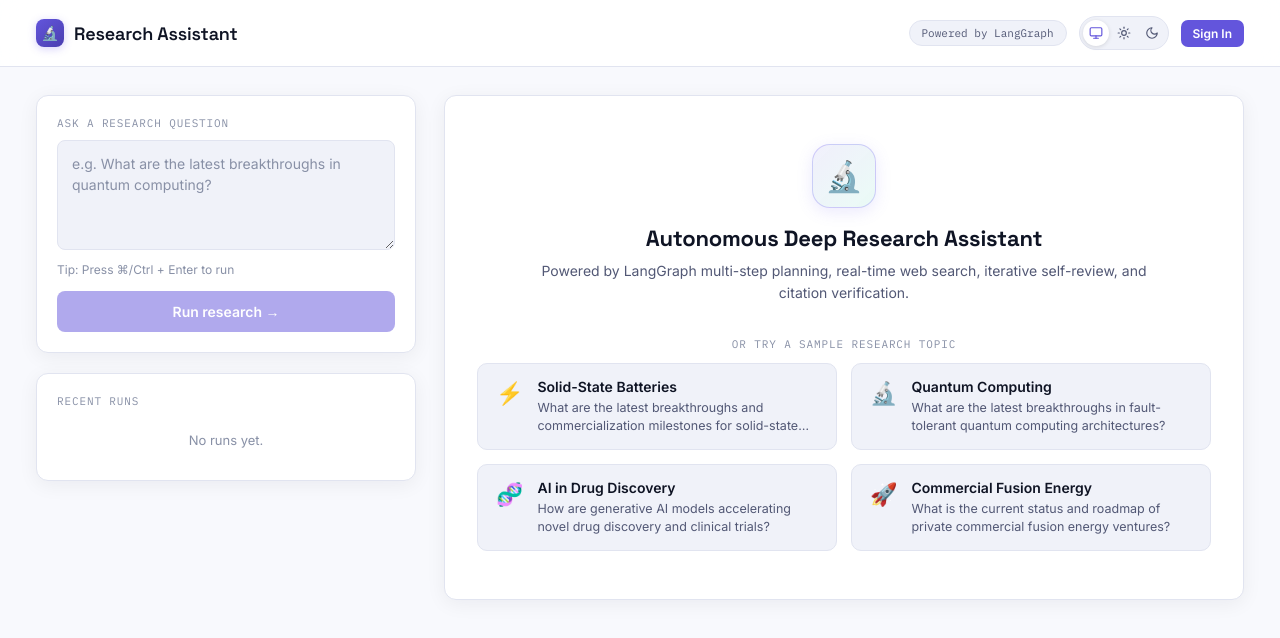
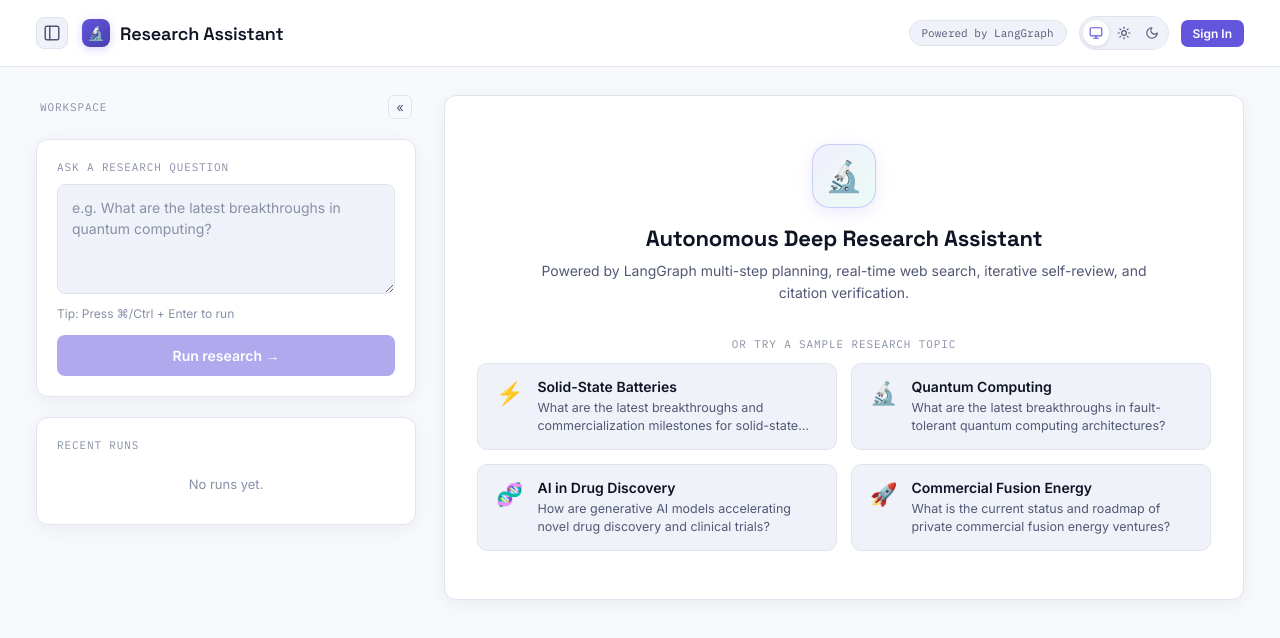
Before and after one commit to samjanjua6/Ai-Research-Assistant, a React (Vite) app in the folder frontend/: page / in a window 1280 px wide. Shown: the top 638 px of the page. Built offline with nearby package versions, Linux system fonts and the light colour scheme.

Commit message:
feat: add collapsible sidebar with desktop 100% full-width expansion, mobile slide-over drawer, Ctrl+B shortcut, and quick New Research button

```diff
--- a/frontend/src/App.jsx
+++ b/frontend/src/App.jsx
@@ -1,4 +1,4 @@
-import { useState, useEffect } from 'react'
+import { useState, useEffect, useCallback } from 'react'
 import { useAuth } from './context/AuthContext'
 import { useResearch } from './hooks/useResearch'
 import { AuthModal } from './components/AuthModal'
@@ -19,6 +19,13 @@ function getShareTokenFromPath() {
   return match ? match[1] : null
 }
 
+function getInitialSidebarState() {
+  if (typeof window === 'undefined') return false
+  const saved = localStorage.getItem('sidebar_collapsed')
+  if (saved !== null) return saved === 'true'
+  return window.innerWidth < 1100
+}
+
 export default function App() {
   const { user, loading: authLoading } = useAuth()
   const {
@@ -36,18 +43,55 @@ export default function App() {
     activeRunId: hookActiveRunId,
   } = useResearch(user)
 
-  const [shareToken,     setShareToken]     = useState(getShareTokenFromPath)
-  const [activeRunId,    setActiveRunId]    = useState(null)
-  const [activeQuestion, setActiveQuestion] = useState(null)
-  const [formQuestion,   setFormQuestion]   = useState('')
-  const [showBanner,     setShowBanner]     = useState(true)
-
-  const currentRunId = activeRunId || hookActiveRunId || report?.id
+  const [shareToken,          setShareToken]          = useState(getShareTokenFromPath)
+  const [isSidebarCollapsed,  setIsSidebarCollapsed]  = useState(getInitialSidebarState)
+  const [activeRunId,         setActiveRunId]         = useState(null)
+  const [activeQuestion,      setActiveQuestion]      = useState(null)
+  const [formQuestion,        setFormQuestion]        = useState('')
+  const [showBanner,          setShowBanner]          = useState(true)
 
   // Guest draft preservation — if user types before logging in
   const [pendingQuestion,  setPendingQuestion]  = useState(null)
   const [showAuthModal,    setShowAuthModal]    = useState(false)
   const [authDefaultTab,   setAuthDefaultTab]   = useState('login')
+
+  const currentRunId = activeRunId || hookActiveRunId || report?.id
+
+  // Toggle sidebar and persist
+  const handleToggleSidebar = useCallback(() => {
+    setIsSidebarCollapsed((prev) => {
+      const next = !prev
+      if (typeof window !== 'undefined') {
+        localStorage.setItem('sidebar_collapsed', String(next))
+      }
+      return next
+    })
+  }, [])
+
+  // Quick New Research action from header when collapsed
+  const handleNewResearch = useCallback(() => {
+    if (isSidebarCollapsed) {
+      setIsSidebarCollapsed(false)
+      if (typeof window !== 'undefined') {
+        localStorage.setItem('sidebar_collapsed', 'false')
+      }
+    }
+    window.scrollTo({ top: 0, behavior: 'smooth' })
+  }, [isSidebarCollapsed])
+
+  // Listen to keyboard shortcut: Ctrl+B / Cmd+B and Escape
+  useEffect(() => {
+    const handleKeyDown = (e) => {
+      if ((e.ctrlKey || e.metaKey) && e.key.toLowerCase() === 'b') {
+        e.preventDefault()
+        handleToggleSidebar()
+      } else if (e.key === 'Escape' && !isSidebarCollapsed && typeof window !== 'undefined' && window.innerWidth < 1100) {
+        setIsSidebarCollapsed(true)
+      }
+    }
+    window.addEventListener('keydown', handleKeyDown)
+    return () => window.removeEventListener('keydown', handleKeyDown)
+  }, [handleToggleSidebar, isSidebarCollapsed])
 
   // Listen to browser back/forward navigation
   useEffect(() => {
@@ -72,6 +116,11 @@ export default function App() {
     setActiveQuestion(question)
     setFormQuestion(question)
     submit(question)
+
+    // On mobile, auto-close sidebar drawer upon submitting
+    if (typeof window !== 'undefined' && window.innerWidth < 1100) {
+      setIsSidebarCollapsed(true)
+    }
   }
 
   const handleAuthSuccess = () => {
@@ -87,11 +136,16 @@ export default function App() {
   }
 
   const handleSelectRun = (runId) => {
-    const run = history.find(r => r.id === runId)
+    const run = history.find((r) => r.id === runId)
     setActiveRunId(runId)
     setActiveQuestion(run?.question || null)
     if (run?.question) setFormQuestion(run.question)
     viewRun(runId)
+
+    // On mobile, auto-close sidebar drawer upon selecting a run
+    if (typeof window !== 'undefined' && window.innerWidth < 1100) {
+      setIsSidebarCollapsed(true)
+    }
   }
 
   const handleSuggestion = (question) => {
@@ -144,11 +198,53 @@ export default function App() {
 
   return (
     <>
-      <Header />
+      <Header
+        isSidebarCollapsed={isSidebarCollapsed}
+        onToggleSidebar={handleToggleSidebar}
+        onNewResearch={handleNewResearch}
+      />
 
-      <div className="layout">
+      {/* Mobile drawer backdrop when sidebar is open on screens < 1100px */}
+      {!isSidebarCollapsed && (
+        <div
+          className="sidebar-drawer-backdrop"
+          onClick={() => setIsSidebarCollapsed(true)}
+          aria-hidden="true"
+        />
+      )}
+
+      {/* Floating expand tab button when collapsed on desktop */}
+      {isSidebarCollapsed && (
+        <button
+          type="button"
+          className="floating-sidebar-tab animate-in"
+          onClick={handleToggleSidebar}
+          title="Expand sidebar (Ctrl+B)"
+        >
+          <svg width="15" height="15" viewBox="0 0 24 24" fill="none" stroke="currentColor" strokeWidth="2" strokeLinecap="round" strokeLinejoin="round">
+            <rect width="18" height="18" x="3" y="3" rx="2" ry="2"/>
+            <line x1="9" x2="9" y1="3" y2="21"/>
+          </svg>
+          <span>Sidebar</span>
+        </button>
+      )}
+
+      <div className={`layout${isSidebarCollapsed ? ' sidebar-collapsed' : ''}`}>
         {/* Left column — question form + run history */}
         <aside className="sidebar">
+          <div className="sidebar-top-row">
+            <span className="sidebar-top-label">Workspace</span>
+            <button
+              type="button"
+              className="sidebar-collapse-btn"
+              onClick={handleToggleSidebar}
+              title="Collapse sidebar (Ctrl+B)"
+              aria-label="Collapse sidebar"
+            >
+              «
+            </button>
+          </div>
+
           <QuestionForm
             question={formQuestion}
             onQuestionChange={setFormQuestion}
--- a/frontend/src/components/Header.jsx
+++ b/frontend/src/components/Header.jsx
@@ -3,7 +3,7 @@ import { useAuth } from '../context/AuthContext'
 import { AuthModal } from './AuthModal'
 import { ThemeToggle } from './ThemeToggle'
 
-export default function Header() {
+export default function Header({ isSidebarCollapsed, onToggleSidebar, onNewResearch }) {
   const { user, logout } = useAuth()
   const [showAuth, setShowAuth] = useState(false)
 
@@ -20,9 +20,37 @@ export default function Header() {
   return (
     <>
       <div className="topbar">
-        <div className="topbar-brand">
-          <span className="topbar-mark">🔬</span>
-          Research Assistant
+        <div className="topbar-left">
+          {onToggleSidebar && (
+            <button
+              type="button"
+              className={`sidebar-toggle-btn ${isSidebarCollapsed ? 'active' : ''}`}
+              onClick={onToggleSidebar}
+              title={isSidebarCollapsed ? 'Expand sidebar (Ctrl+B)' : 'Collapse sidebar (Ctrl+B)'}
+              aria-label="Toggle sidebar"
+            >
+              <svg width="18" height="18" viewBox="0 0 24 24" fill="none" stroke="currentColor" strokeWidth="2" strokeLinecap="round" strokeLinejoin="round">
+                <rect width="18" height="18" x="3" y="3" rx="2" ry="2"/>
+                <line x1="9" x2="9" y1="3" y2="21"/>
+              </svg>
+            </button>
+          )}
+
+          <div className="topbar-brand">
+            <span className="topbar-mark">🔬</span>
+            Research Assistant
+          </div>
+
+          {isSidebarCollapsed && onNewResearch && (
+            <button
+              type="button"
+              className="topbar-new-research-btn animate-in"
+              onClick={onNewResearch}
+              title="Start a new research query"
+            >
+              <span>✨</span> New Research
+            </button>
+          )}
         </div>
 
         <div className="topbar-right">
--- a/frontend/src/index.css
+++ b/frontend/src/index.css
@@ -96,6 +96,53 @@ ul { list-style: none; padding: 0; margin: 0; }
   backdrop-filter: blur(12px);
   width: 100%;
   transition: background-color .2s ease, border-color .2s ease;
+}
+.topbar-left {
+  display: flex;
+  align-items: center;
+  gap: 14px;
+}
+.sidebar-toggle-btn {
+  display: flex;
+  align-items: center;
+  justify-content: center;
+  width: 32px;
+  height: 32px;
+  border-radius: 8px;
+  border: 1px solid var(--border);
+  background: var(--panel-alt);
+  color: var(--text-dim);
+  cursor: pointer;
+  transition: all .15s ease;
+}
+.sidebar-toggle-btn:hover {
+  color: var(--text);
+  border-color: var(--violet);
+  background: var(--violet-soft);
+}
+.sidebar-toggle-btn.active {
+  color: var(--violet);
+  border-color: var(--violet);
+  background: var(--violet-soft);
+}
+.topbar-new-research-btn {
+  display: flex;
+  align-items: center;
+  gap: 6px;
+  font-family: var(--font-body);
+  font-size: 12.5px;
+  font-weight: 600;
+  color: var(--violet);
+  background: var(--violet-soft);
+  border: 1px solid rgba(124, 106, 240, 0.35);
+  border-radius: 999px;
+  padding: 5px 12px;
+  cursor: pointer;
+  transition: all .15s ease;
+}
+.topbar-new-research-btn:hover {
+  background: var(--violet);
+  color: #fff;
 }
 .topbar-brand {
   display: flex; align-items: center; gap: 10px;
@@ -373,20 +420,135 @@ ul { list-style: none; padding: 0; margin: 0; }
   padding: 28px 36px;
   flex: 1;
   align-items: start;
+  transition: grid-template-columns .28s cubic-bezier(0.4, 0, 0.2, 1), gap .28s ease;
 }
-@media (max-width: 1100px) {
-  .layout {
-    grid-template-columns: 1fr;
-    padding: 20px;
-    gap: 20px;
-  }
-  .sidebar { order: 2; }
-  .run-panel { order: 1; }
-  .topbar { padding: 14px 20px; }
+.layout.sidebar-collapsed {
+  grid-template-columns: 0px minmax(0, 1fr);
+  gap: 0px;
+}
+.layout.sidebar-collapsed .sidebar {
+  opacity: 0;
+  pointer-events: none;
+  overflow: hidden;
+  transform: translateX(-20px);
 }
 
 /* ── Sidebar ─────────────────────────────────────────────────────  */
-.sidebar { display: flex; flex-direction: column; gap: 20px; }
+.sidebar {
+  display: flex;
+  flex-direction: column;
+  gap: 20px;
+  min-width: 0;
+  transition: opacity .25s ease, transform .25s ease;
+}
+.sidebar-top-row {
+  display: flex;
+  align-items: center;
+  justify-content: space-between;
+  padding: 0 4px;
+}
+.sidebar-top-label {
+  font-family: var(--font-mono);
+  font-size: 11px;
+  letter-spacing: .08em;
+  text-transform: uppercase;
+  color: var(--text-faint);
+}
+.sidebar-collapse-btn {
+  background: transparent;
+  border: 1px solid var(--border);
+  color: var(--text-dim);
+  border-radius: 6px;
+  width: 24px;
+  height: 24px;
+  display: flex;
+  align-items: center;
+  justify-content: center;
+  font-size: 13px;
+  cursor: pointer;
+  transition: all .15s ease;
+}
+.sidebar-collapse-btn:hover {
+  background: var(--panel-alt);
+  color: var(--text);
+  border-color: var(--violet);
+}
+
+/* ── Floating Sidebar Expand Tab (Desktop) ──────────────────────── */
+.floating-sidebar-tab {
+  position: fixed;
+  left: 0;
+  top: 110px;
+  z-index: 90;
+  display: flex;
+  align-items: center;
+  gap: 6px;
+  padding: 8px 12px 8px 8px;
+  background: var(--panel);
+  border: 1px solid var(--border);
+  border-left: none;
+  border-radius: 0 8px 8px 0;
+  color: var(--text);
+  font-size: 12px;
+  font-weight: 600;
+  cursor: pointer;
+  box-shadow: 2px 4px 16px rgba(0, 0, 0, 0.15);
+  transition: all .18s ease;
+}
+.floating-sidebar-tab:hover {
+  background: var(--violet-soft);
+  color: var(--violet);
+  border-color: var(--violet);
+  padding-left: 12px;
+}
+
+.sidebar-drawer-backdrop {
+  display: none;
+}
+
+@media (max-width: 1100px) {
+  .floating-sidebar-tab {
+    display: none;
+  }
+  .layout {
+    display: block;
+    padding: 20px;
+  }
+  .layout.sidebar-collapsed .sidebar {
+    transform: translateX(-100%);
+    opacity: 0;
+    pointer-events: none;
+  }
+  .sidebar {
+    position: fixed;
+    top: 65px;
+    left: 0;
+    bottom: 0;
+    width: 350px;
+    max-width: 85vw;
+    z-index: 300;
+    background: var(--bg);
+    border-right: 1px solid var(--border);
+    padding: 20px;
+    overflow-y: auto;
+    box-shadow: 8px 0 24px rgba(0, 0, 0, 0.25);
+    transform: translateX(0);
+    opacity: 1;
+    pointer-events: auto;
+    transition: transform .25s cubic-bezier(0.4, 0, 0.2, 1), opacity .25s ease;
+  }
+  .sidebar-drawer-backdrop {
+    display: block;
+    position: fixed;
+    inset: 0;
+    top: 65px;
+    z-index: 290;
+    background: var(--modal-overlay);
+    backdrop-filter: blur(3px);
+    animation: fadeIn .2s ease;
+  }
+  .topbar { padding: 14px 20px; }
+}
 
 /* ── Card ─────────────────────────────────────────────────────── */
 .card {
```
